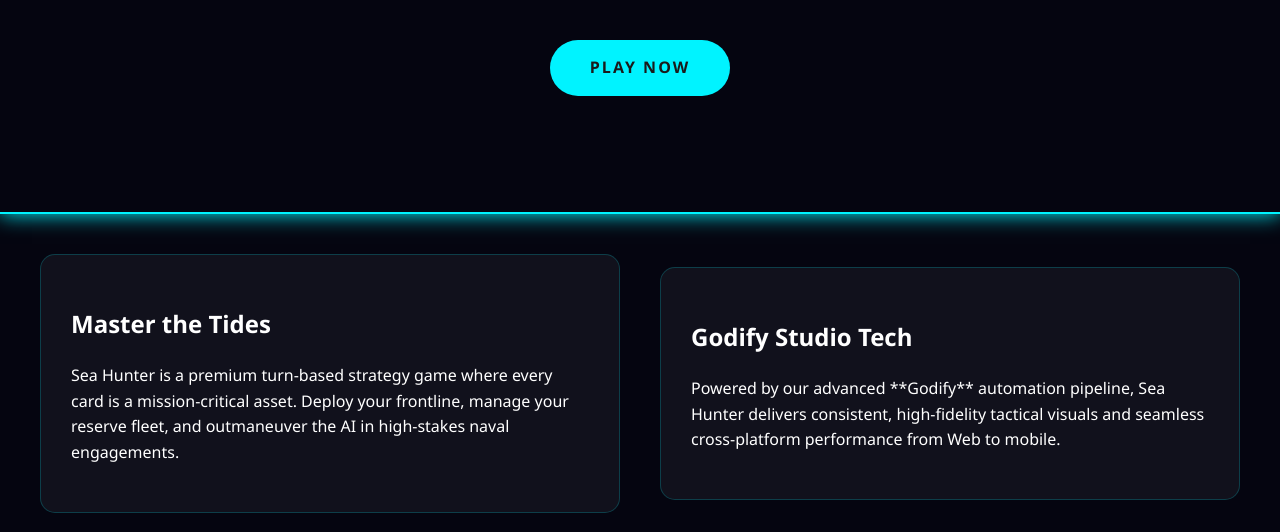
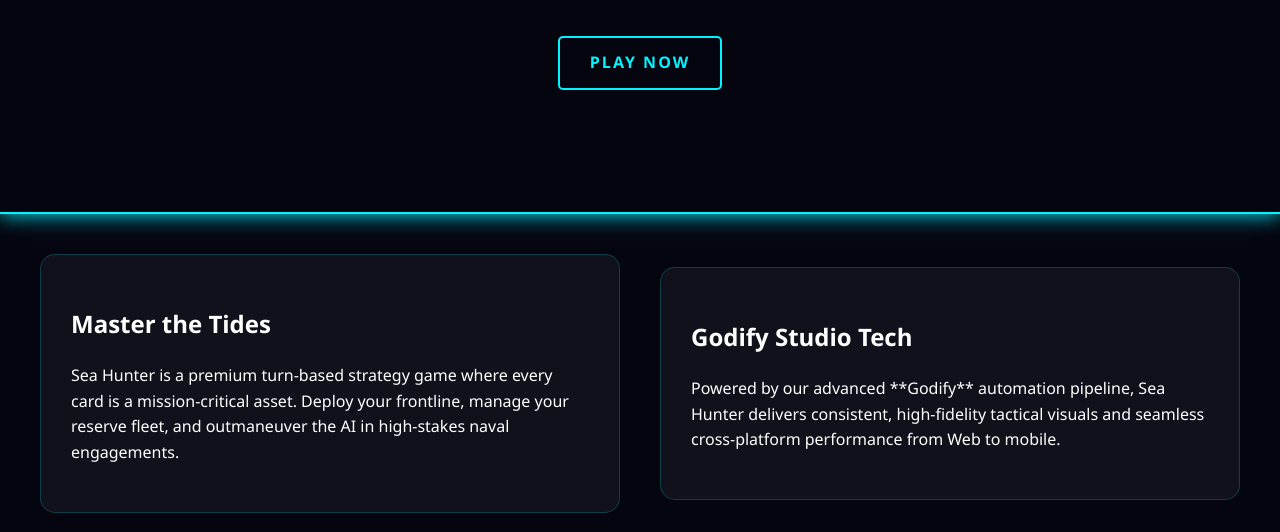
Before and after one commit to megumi-joy/SeaHunter, a website built with Vite: page about.html in a window 1280 px wide. Shown: the part 268-800 px from the top of the page. Built offline with nearby package versions, Linux system fonts and the light colour scheme.

Commit message:
\Fix missing screenshots and refine About page UI"

```diff
--- a/about.html
+++ b/about.html
@@ -1,5 +1,6 @@
 <!DOCTYPE html>
 <html lang="en">
+
 <head>
     <meta charset="UTF-8">
     <meta name="viewport" content="width=device-width, initial-scale=1.0">
@@ -25,7 +26,7 @@
         header {
             height: 60vh;
             background: linear-gradient(rgba(5, 5, 16, 0.7), rgba(5, 5, 16, 1)),
-                        url('screenshots/Screenshot_4_Battle.png') center/cover;
+                url('screenshots/Screenshot_4_Battle.png') center/cover;
             display: flex;
             flex-direction: column;
             justify-content: center;
@@ -116,20 +117,23 @@
 
         .cta-button {
             display: inline-block;
-            padding: 15px 40px;
-            background-color: var(--neon-blue);
-            color: var(--graphite);
+            padding: 12px 30px;
+            border: 2px solid var(--neon-blue);
+            background-color: transparent;
+            color: var(--neon-blue);
             text-decoration: none;
             font-weight: bold;
-            border-radius: 30px;
+            border-radius: 5px;
             text-transform: uppercase;
             letter-spacing: 2px;
-            margin-top: 30px;
-            transition: box-shadow 0.3s ease;
+            margin-top: 20px;
+            transition: all 0.3s ease;
         }
 
         .cta-button:hover {
-            box-shadow: 0 0 20px var(--neon-blue);
+            background-color: var(--neon-blue);
+            color: var(--graphite);
+            box-shadow: 0 0 15px var(--neon-blue);
         }
 
         footer {
@@ -141,6 +145,7 @@
         }
     </style>
 </head>
+
 <body>
 
     <header>
@@ -153,11 +158,14 @@
         <div class="grid">
             <div class="card">
                 <h2>Master the Tides</h2>
-                <p>Sea Hunter is a premium turn-based strategy game where every card is a mission-critical asset. Deploy your frontline, manage your reserve fleet, and outmaneuver the AI in high-stakes naval engagements.</p>
+                <p>Sea Hunter is a premium turn-based strategy game where every card is a mission-critical asset. Deploy
+                    your frontline, manage your reserve fleet, and outmaneuver the AI in high-stakes naval engagements.
+                </p>
             </div>
             <div class="card">
                 <h2>Godify Studio Tech</h2>
-                <p>Powered by our advanced **Godify** automation pipeline, Sea Hunter delivers consistent, high-fidelity tactical visuals and seamless cross-platform performance from Web to mobile.</p>
+                <p>Powered by our advanced **Godify** automation pipeline, Sea Hunter delivers consistent, high-fidelity
+                    tactical visuals and seamless cross-platform performance from Web to mobile.</p>
             </div>
         </div>
 
@@ -204,4 +212,5 @@
     </footer>
 
 </body>
+
 </html>
```
